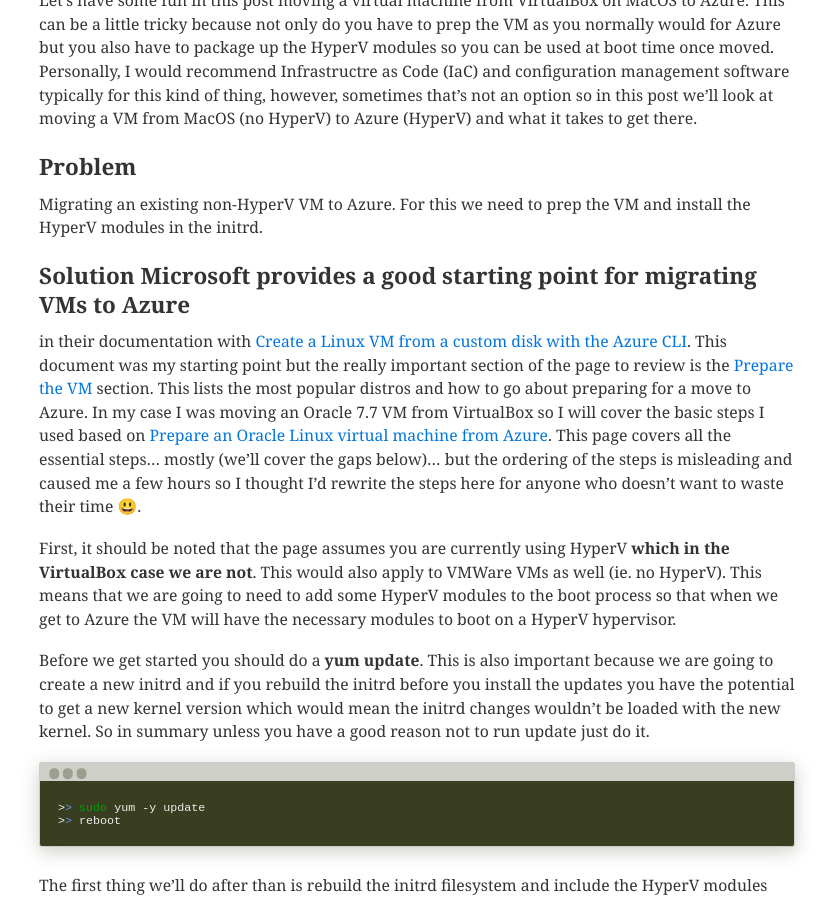
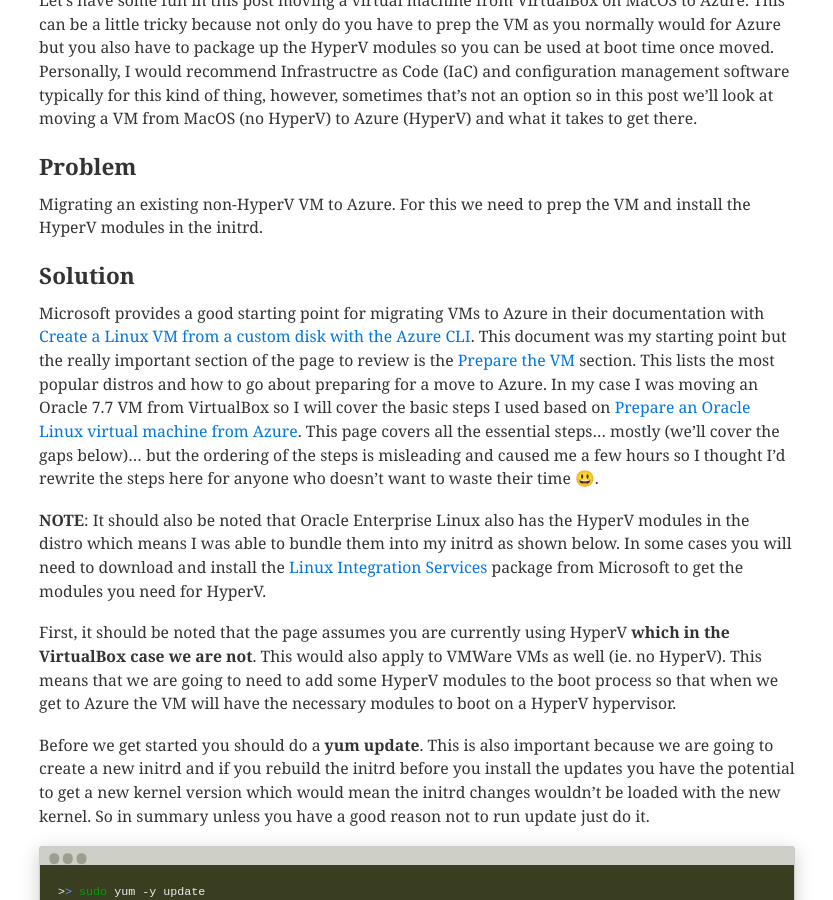
Before and after one commit to brentmcconnell/brentmcconnell.github.io, a Jekyll site: the page built from _posts/2019-10-09-moving-vm-to-azure.md, in a window 1280 px wide and 900 px high, scrolled down 327 px. Shown: the whole window, without its empty margins (232-1065 px from the left). Built offline with Jekyll 4.4.1, drawn with Linux system fonts in a browser that asks for light colours; nearby versions of some CDN libraries; emoji names are drawn with the system emoji font; some web fonts are replaced.

Commit message:
fixed format

```diff
--- a/_posts/2019-10-09-moving-vm-to-azure.md
+++ b/_posts/2019-10-09-moving-vm-to-azure.md
@@ -23,7 +23,8 @@
 Migrating an existing non-HyperV VM to Azure.  For this we need to prep the VM
 and install the HyperV modules in the initrd.
 
-## Solution Microsoft provides a good starting point for migrating VMs to Azure
+## Solution
+Microsoft provides a good starting point for migrating VMs to Azure
 in their documentation with [Create a Linux VM from a custom disk with the Azure
 CLI](https://docs.microsoft.com/en-us/azure/virtual-machines/linux/upload-vhd).
 This document was my starting point but the really
@@ -38,6 +39,13 @@
 covers all the essential steps... mostly (we'll cover the gaps below)... but the
 ordering of the steps is misleading and caused me a few hours so I thought I'd
 rewrite the steps here for anyone who doesn't want to waste their time :smiley:.
+
+__NOTE__: It should also be noted that Oracle Enterprise Linux also
+has the HyperV modules in the distro which means I was able
+to bundle them into my initrd as shown below. In some cases
+you will need to download and install the [Linux Integration
+Services](https://www.microsoft.com/en-us/download/details.aspx?id=55106)
+package from Microsoft to get the modules you need for HyperV.
 
 First, it should be noted that the page assumes you are currently using HyperV
 __which in the VirtualBox case we are not__. This would also apply to VMWare VMs
```
